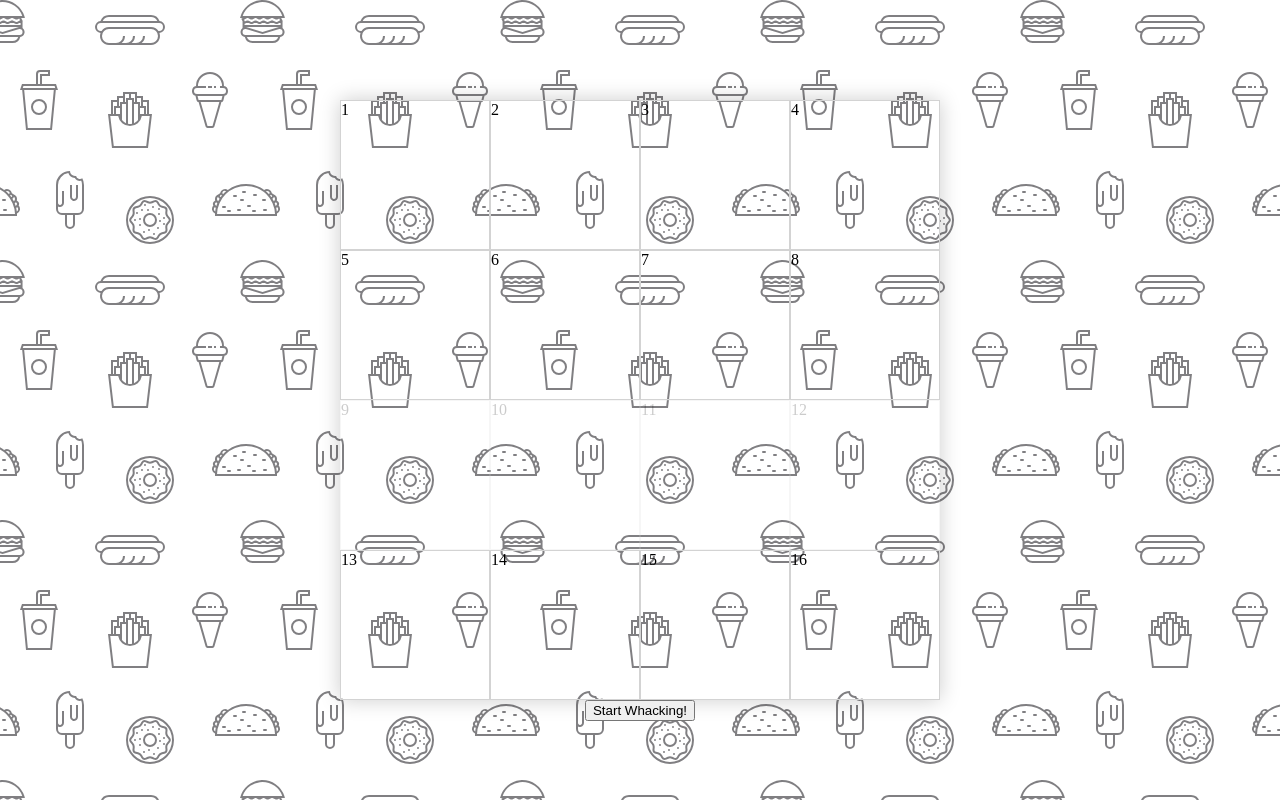
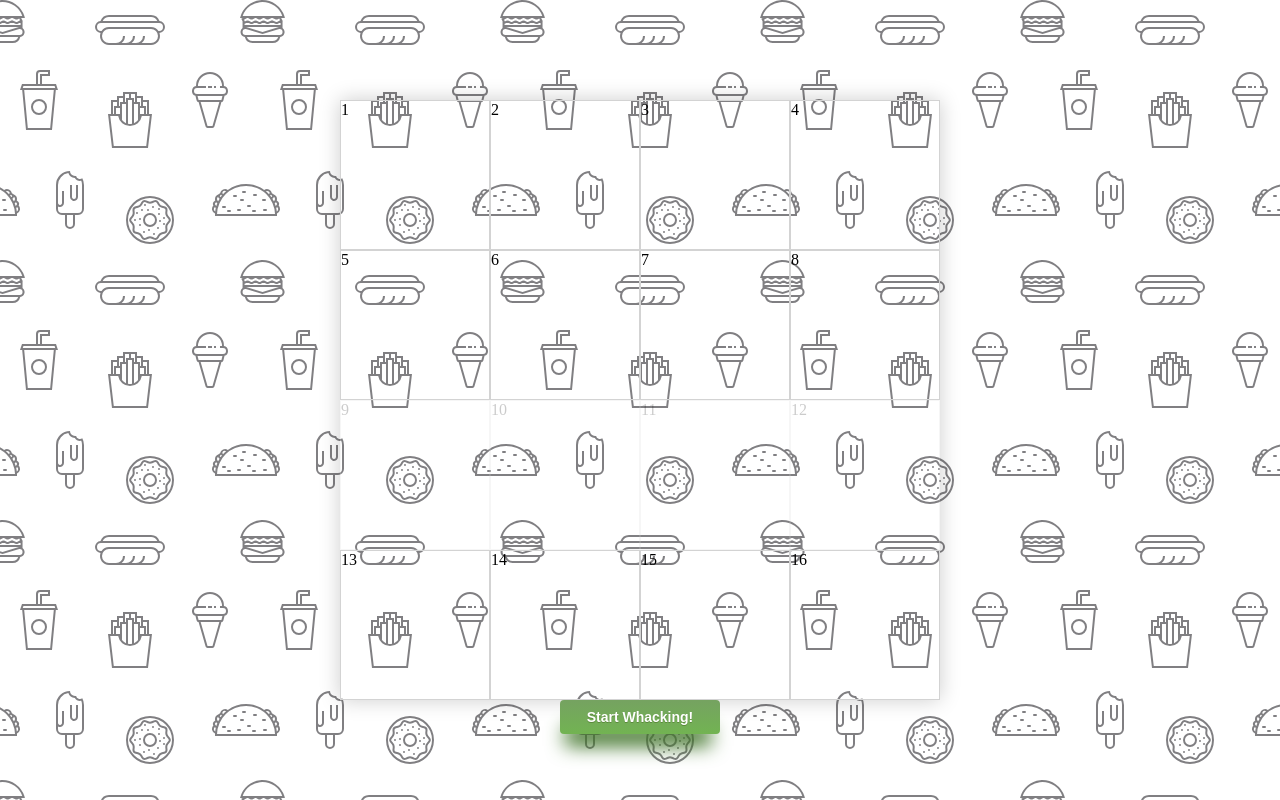
Before and after one commit to yusuf963/mole, a plain HTML site: page index.html in a window 1280 px wide. Drawn offline with nearby package versions, Linux system fonts and the light colour scheme.

Commit message:
Update index.html

```diff
--- a/index.html
+++ b/index.html
@@ -27,7 +27,7 @@
     <div data-aos="zoom-in-up" id="14" class='tile'>14</div>
     <div data-aos="zoom-in-down" id="15" class='tile'>15</div>
     <div data-aos="zoom-in-left" id="16" class='tile'>16</div>
-    <button id="start">Start Whacking!</button>
+    <button class="start" id="start">Start Whacking!</button>
   </div>
   <script src="script.js" charset="utf-8"></script>
   <script src="https://unpkg.com/aos@2.3.1/dist/aos.js"></script>
```
